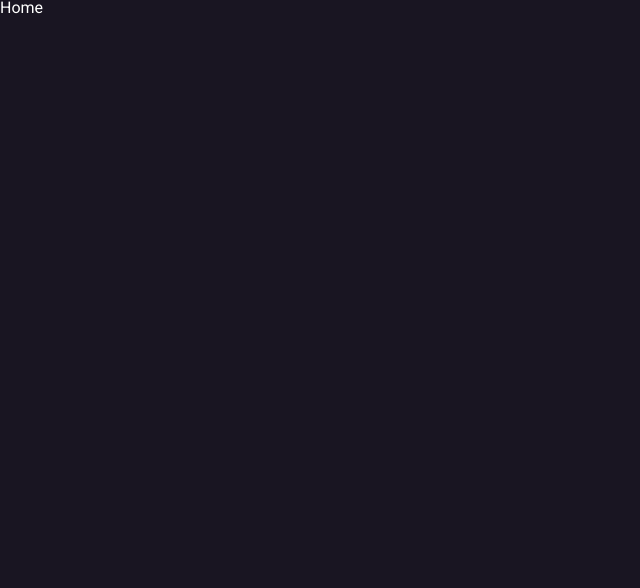
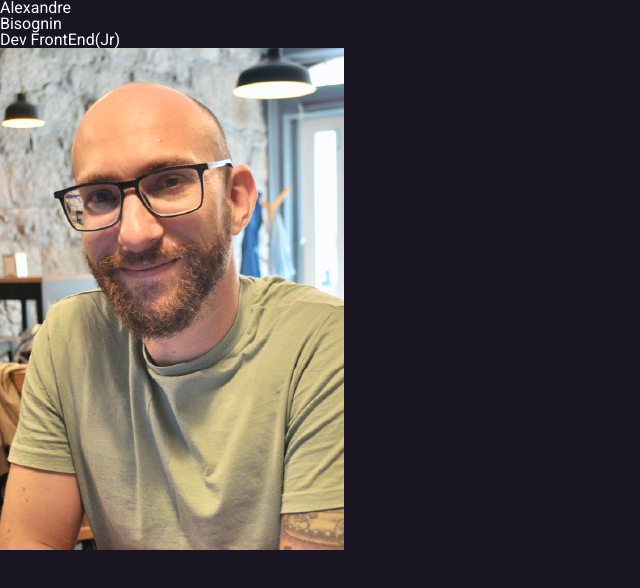
Before and after one commit to alexandre-fb/alexandre-fb-portfolio, a React (Vite) app: page / in a window 1280 px wide. Shown: the top 588 px of the page, without its empty margins (0-640 px from the left). Built offline with nearby package versions, Linux system fonts and the light colour scheme.

Commit message:
Add jsx content in the panel component

```diff
--- a/index.html
+++ b/index.html
@@ -4,7 +4,7 @@
     <meta charset="UTF-8" />
     <meta name="viewport" content="width=device-width, initial-scale=1.0" />
 
-    <link rel="icon" type="image/svg+xml" href="/src/assets/favicon.png" />
+    <link rel="icon" type="image/svg+xml" href="/src/assets/images/favicon.png" />
 
     <link rel="preconnect" href="https://fonts.googleapis.com" />
     <link rel="preconnect" href="https://fonts.gstatic.com" crossorigin />
--- /dev/null
+++ b/src/components/panel/index.jsx
@@ -0,0 +1,20 @@
+import { Container } from "./styles";
+
+export const Panel = () => {
+  return (
+    <Container>
+      <h1>
+        Alexandre <br />
+        Bisognin
+      </h1>
+      <h2>
+        Dev FrontEnd<span>(Jr)</span>
+      </h2>
+      <div></div>
+      <img
+        src="..\src\assets\images\alexandre-bisognin-image.png"
+        alt="Alexandre Bisognin"
+      />
+    </Container>
+  );
+};
--- /dev/null
+++ b/src/components/panel/styles.jsx
@@ -0,0 +1,5 @@
+import styled from 'styled-components';
+
+export const Container = styled.div`
+
+`
--- a/src/pages/home.jsx
+++ b/src/pages/home.jsx
@@ -1,7 +1,10 @@
+import { Panel } from "../components/panel"
+
+
 export const Home = () => {
     return (
         <>
-            <h1>Home</h1>
+            <Panel />
         </>
     )
 }
```
Also changed, not shown: src/assets/images/alexandre-bisognin-image.png (added), src/assets/images/favicon.png (renamed from src/assets/favicon.png).
